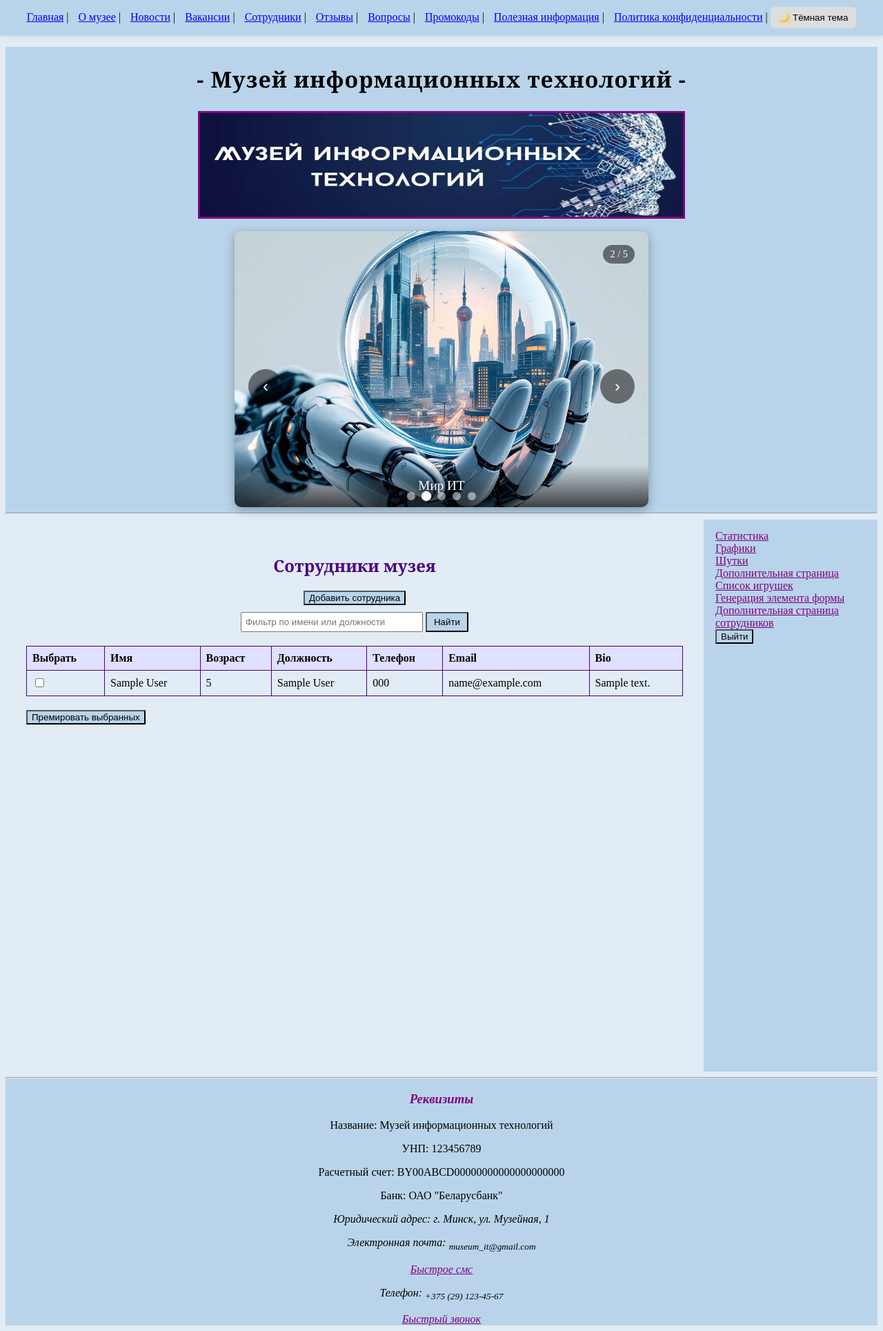
After one commit to nastyakashko1509/WebApp_VirtualMuseumIt, a Django app: page /employee_task3/ in a window 1280 px wide. The commit adds this page. Shown: the whole page at 69% size. Run offline with Django 5.2, Linux system fonts and the light colour scheme; a user stored in the database is signed in; tables that the repository leaves empty hold one stand-in row (values such as "Sample post").

Commit message:
Some changes in form generation, an additional employee page and various actions with it have been created

```diff
--- a/museum/urls.py
+++ b/museum/urls.py
@@ -24,6 +24,8 @@ urlpatterns = [
     path('additional_page/', additional_page_view, name='additional_page'),
     path('toys/', toys_view, name='toys'),
     path('checkboxes/', checkbox_generator, name='checkbox_generator'),
+    path('employee_task3/', employee_task3, name='employee_task3'),
+    path('api/employees/', employees_api, name='employees_api'),
 
     # Страница с общедоступной информацией
     path('museum_info/', museum_info, name='museum_info'),
--- a/museum_base/templates/base.html
+++ b/museum_base/templates/base.html
@@ -89,6 +89,7 @@
             <a href="{% url 'additional_page' %}" target="_blank">Дополнительная страница</a><br>
             <a href="{% url 'toys' %}" target="_blank">Список игрушек</a><br>
             <a href="{% url 'checkbox_generator' %}" target="_blank">Генерация элемента формы</a><br>
+            <a href="{% url 'employee_task3' %}" target="_blank">Дополнительная страница сотрудников</a><br>
             <form method="post" action="{% url 'logout' %}">
                     {% csrf_token %}
                     <button type="submit">Выйти</button>
--- /dev/null
+++ b/museum_base/templates/employee_task3.html
@@ -0,0 +1,97 @@
+{% extends "base.html" %}
+{% load static %}
+
+{% block title %}Сотрудники музея{% endblock %}
+
+{% block content %}
+<h2 class="employees-title">Сотрудники музея</h2>
+
+<div class="employees-controls">
+    <button id="addEmployeeBtn">Добавить сотрудника</button>
+</div>
+
+<div id="addEmployeeFormWrapper" class="add-employee-form-wrapper" style="display:none;">
+    <form id="addEmployeeForm">
+        <label>ФИО:
+            <input type="text" id="empFullName" required>
+        </label>
+        <label>Фото (URL):
+            <input type="text" id="empPhotoUrl" required>
+        </label>
+        <label>Описание работы:
+            <textarea id="empWorkDesc" required></textarea>
+        </label>
+        <label>Телефон:
+            <input type="text" id="empPhone" required>
+        </label>
+        <label>Почта:
+            <input type="email" id="empEmail" required>
+        </label>
+        <button type="button" id="submitEmployeeBtn">Добавить в таблицу</button>
+        <div id="validationResult"></div>
+    </form>
+</div>
+
+<div class="employees-filter">
+    <input type="text" id="searchInput" placeholder="Фильтр по имени или должности">
+    <button id="filterBtn">Найти</button>
+</div>
+
+<div class="preloader" id="preloader" style="display:none;">
+    <div class="circle circle1"></div>
+    <div class="circle circle2"></div>
+    <div class="circle circle3"></div>
+</div>
+
+<table id="employeesTable">
+    <thead>
+        <tr>
+            <th>Выбрать</th>
+            <th data-sort="full_name">Имя</th>
+            <th data-sort="age">Возраст</th>
+            <th data-sort="position">Должность</th>
+            <th>Телефон</th>
+            <th>Email</th>
+            <th>Bio</th>
+        </tr>
+    </thead>
+    <tbody></tbody>
+</table>
+
+<button id="awardBtn">Премировать выбранных</button>
+<div id="awardResult"></div>
+<div id="selectedDetails"></div>
+
+<style>
+    .employees-title { text-align:center; color:#4b0082; margin-bottom:20px; font-family: Georgia, serif; }
+    .employees-controls { text-align:center; margin-bottom: 10px; }
+    .add-employee-form-wrapper { border: 2px solid #4b0082; padding: 15px; margin: 10px auto 20px auto; border-radius: 10px; max-width: 600px; }
+    .add-employee-form-wrapper label { display:block; margin-bottom: 10px; }
+    .add-employee-form-wrapper input, .add-employee-form-wrapper textarea { width:100%; padding:5px; margin-top:3px; }
+    .invalid { border-color:red; background-color:#ffc0cb; }
+    #validationResult { margin-top:10px; font-weight:bold; color:red; }
+
+    .employees-filter { text-align:center; margin-bottom: 20px; }
+    #searchInput { padding:5px; width:250px; }
+    #filterBtn { padding:5px 10px; }
+
+    table { width: 100%; border-collapse: collapse; margin-bottom: 20px; }
+    th, td { border: 1px solid #4b0082; padding: 8px; text-align: left; }
+    th { cursor: pointer; background-color: #e0e0ff; }
+    th.sorted-asc::after { content: " ↑"; }
+    th.sorted-desc::after { content: " ↓"; }
+    .employee-row:hover { background-color: #f0f0ff; cursor: pointer; }
+
+    .preloader { width: 80px; height: 80px; margin:20px auto; position: relative; }
+    .preloader .circle { border-radius:50%; position:absolute; top:50%; left:50%; transform:translate(-50%, -50%); }
+    .preloader .circle1 { width:80px; height:80px; border:4px solid transparent; border-top-color: purple; border-right-color: purple; animation: rotateClockwise 2s linear infinite; }
+    .preloader .circle2 { width:55px; height:55px; border:4px solid transparent; border-top-color: orange; border-right-color: orange; animation: rotateCounter 3s linear infinite; }
+    .preloader .circle3 { width:30px; height:30px; border:4px solid transparent; border-top-color: greenyellow; border-right-color: greenyellow; animation: rotateClockwise 1.5s linear infinite; }
+    @keyframes rotateClockwise {0% { transform: translate(-50%, -50%) rotate(0deg);} 100% { transform: translate(-50%, -50%) rotate(360deg); }}
+    @keyframes rotateCounter {0% { transform: translate(-50%, -50%) rotate(0deg);} 100% { transform: translate(-50%, -50%) rotate(-360deg); }}
+
+    .invalid { border: 2px solid red !important; background-color: pink !important; }
+</style>
+
+<script src="{% static 'js/employees.js' %}"></script>
+{% endblock %}
--- a/museum_base/views.py
+++ b/museum_base/views.py
@@ -1,7 +1,13 @@
 from museum_parts.models import Tour, Hall, Exhibition, Exposition, PartnerCompanies
+from django.db.models import ExpressionWrapper, IntegerField
 from django.contrib.auth.decorators import login_required
+from django.db.models.functions import ExtractYear
+from museum_users.models import Employee
 from museum_information.models import *
+from django.http import JsonResponse
 from django.shortcuts import render
+from datetime import date
+import time
 
 
 def home(request):
@@ -15,6 +21,54 @@ def toys_view(request):
 
 def checkbox_generator(request):
     return render(request, 'checkbox_generator.html')
+
+
+@login_required
+def employee_task3(request):
+
+    employees = Employee.objects.all()
+
+    search_age = request.GET.get('age')
+    sort_by = request.GET.get('sort')
+    current_year = date.today().year
+
+    employees = employees.annotate(
+        birth_year=ExtractYear('date_of_birth'),
+        age=ExpressionWrapper(
+            current_year - ExtractYear('date_of_birth'),
+            output_field=IntegerField()
+        )
+    )
+
+    if search_age:
+        try:
+            search_age = int(search_age)
+            employees = employees.filter(age=search_age)
+        except ValueError: ...
+
+    if sort_by == 'name':
+        employees = employees.order_by('full_name')
+    elif sort_by == 'age':
+        employees = employees.order_by('age')
+
+    return render(request, 'employee_task3.html', {'employees': employees})
+
+
+def employees_api(request):
+    time.sleep(3)
+
+    employees = Employee.objects.select_related('position').all()
+    data = []
+    for emp in employees:
+        data.append({
+            'full_name': emp.full_name,
+            'age': emp.age(),
+            'position': emp.position.title if emp.position else '',
+            'phone': emp.phone,
+            'email': emp.email,
+            'bio': emp.bio,
+        })
+    return JsonResponse(data, safe=False)
 
 
 def museum_info(request):
--- a/static/js/checkbox_generator.js
+++ b/static/js/checkbox_generator.js
@@ -10,7 +10,7 @@ document.addEventListener('DOMContentLoaded', () => {
     trigger.addEventListener('change', () => {
         if (trigger.checked) {
             const newBoxData = {
-                name: 'checkbox_' + Date.now(),
+                name: 'checkbox_' + Date.now(), // + текущее время в мс
                 value: 'yes',
                 checked: false,
                 required: false,
--- /dev/null
+++ b/static/js/employees.js
@@ -0,0 +1,193 @@
+document.addEventListener('DOMContentLoaded', () => {
+    const tableBody = document.querySelector('#employeesTable tbody');
+    const preloader = document.getElementById('preloader');
+    const filterInput = document.getElementById('searchInput');
+    const filterBtn = document.getElementById('filterBtn');
+    const awardBtn = document.getElementById('awardBtn');
+    const awardResult = document.getElementById('awardResult');
+    const selectedDetails = document.getElementById('selectedDetails');
+
+    const addEmployeeBtn = document.getElementById('addEmployeeBtn');
+    const addEmployeeFormWrapper = document.getElementById('addEmployeeFormWrapper');
+    const addEmployeeForm = document.getElementById('addEmployeeForm');
+    const submitEmployeeBtn = document.getElementById('submitEmployeeBtn');
+    const validationResult = document.getElementById('validationResult');
+
+    const empFullName = document.getElementById('empFullName');
+    const empPhotoUrl = document.getElementById('empPhotoUrl');
+    const empWorkDesc = document.getElementById('empWorkDesc');
+    const empPhone = document.getElementById('empPhone');
+    const empEmail = document.getElementById('empEmail');
+
+    let employees = [];
+    let sortField = '';
+    let sortAsc = true;
+
+    // Показать преоладер и имитация задержки загрузки
+    preloader.style.display = 'block';
+    setTimeout(() => {
+        fetch('/api/employees/')
+            .then(res => res.json())
+            .then(data => {
+                employees = data;
+                preloader.style.display = 'none';
+                renderTable(employees);
+            });
+    }, 3000); // 3 секунды задержки
+
+    function renderTable(data) {
+        tableBody.innerHTML = '';
+        data.forEach((emp, index) => {
+            const tr = document.createElement('tr');
+            tr.classList.add('employee-row');
+
+            const tdCheck = document.createElement('td');
+            const cb = document.createElement('input');
+            cb.type = 'checkbox';
+            tdCheck.appendChild(cb);
+            tr.appendChild(tdCheck);
+
+            tr.appendChild(td('full_name', emp.full_name));
+            tr.appendChild(td('age', emp.age));
+            tr.appendChild(td('position', emp.position));
+            tr.appendChild(td('phone', emp.phone));
+            tr.appendChild(td('email', emp.email));
+            tr.appendChild(td('bio', emp.bio || emp.work_description || ''));
+
+            tr.addEventListener('click', (e) => {
+                if (e.target.type !== 'checkbox') {
+                    selectedDetails.innerHTML = `<p>Выбрано: ${emp.full_name}, возраст: ${emp.age}, должность: ${emp.position}</p>`;
+                }
+            });
+
+            tableBody.appendChild(tr);
+        });
+    }
+
+    function td(key, value) {
+        const tdEl = document.createElement('td');
+        tdEl.textContent = value;
+        return tdEl;
+    }
+
+    // Сортировка по столбцам
+    document.querySelectorAll('#employeesTable th[data-sort]').forEach(th => {
+        th.addEventListener('click', () => {
+            const field = th.dataset.sort;
+            sortAsc = (sortField === field) ? !sortAsc : true;
+            sortField = field;
+
+            employees.sort((a,b) => {
+                if(a[field] < b[field]) return sortAsc ? -1 : 1;
+                if(a[field] > b[field]) return sortAsc ? 1 : -1;
+                return 0;
+            });
+
+            document.querySelectorAll('#employeesTable th').forEach(thEl => thEl.classList.remove('sorted-asc', 'sorted-desc'));
+            th.classList.add(sortAsc ? 'sorted-asc' : 'sorted-desc');
+
+            renderTable(employees);
+        });
+    });
+
+    // Фильтр
+    filterBtn.addEventListener('click', () => {
+        const term = filterInput.value.toLowerCase();
+        const filtered = employees.filter(emp =>
+            emp.full_name.toLowerCase().includes(term) || (emp.position && emp.position.toLowerCase().includes(term))
+        );
+        renderTable(filtered);
+    });
+
+    // Премирование выбранных
+    awardBtn.addEventListener('click', () => {
+        const awarded = [];
+        tableBody.querySelectorAll('tr').forEach((tr, idx) => {
+            const cb = tr.querySelector('input[type="checkbox"]');
+            if(cb.checked) awarded.push(employees[idx].full_name);
+        });
+        awardResult.textContent = awarded.length ? `Премируются: ${awarded.join(', ')}` : 'Не выбрано ни одного сотрудника.';
+    });
+
+    // Показ/скрытие формы добавления сотрудника
+    addEmployeeBtn.addEventListener('click', () => {
+        addEmployeeFormWrapper.style.display = addEmployeeFormWrapper.style.display === 'none' ? 'block' : 'none';
+    });
+
+    // Валидация URL
+    function validateURL(url) {
+        return /^(https?:\/\/).*(\.php|\.html)$/.test(url);
+    }
+
+    // Валидация телефона
+    function validatePhone(phone) {
+        const patterns = [
+            /^8029\d{7}$/,
+            /^8 ?\((25|29|33|44)\) ?\d{7}$/,
+            /^\+375 ?\((25|29|33|44)\) ?\d{3}-?\d{2}-?\d{2}$/
+        ];
+        return patterns.some(p => p.test(phone.replace(/\s+/g,'')));
+    }
+
+    // Проверка всех полей на заполненность
+    function checkAllFieldsFilled() {
+        return empFullName.value.trim() !== '' &&
+               empPhotoUrl.value.trim() !== '' &&
+               empWorkDesc.value.trim() !== '' &&
+               empPhone.value.trim() !== '' &&
+               empEmail.value.trim() !== '';
+    }
+
+    // Включение/отключение кнопки добавления
+    function updateSubmitButtonState() {
+        submitEmployeeBtn.disabled = !checkAllFieldsFilled();
+    }
+
+    [empFullName, empPhotoUrl, empWorkDesc, empPhone, empEmail].forEach(input => {
+        input.addEventListener('input', updateSubmitButtonState);
+    });
+
+    updateSubmitButtonState(); // инициализация состояния кнопки
+
+    // Добавление сотрудника
+    submitEmployeeBtn.addEventListener('click', () => {
+        let valid = true;
+        validationResult.textContent = '';
+
+        // Сброс визуальных ошибок
+        [empPhotoUrl, empPhone].forEach(el => el.classList.remove('invalid'));
+
+        if(!validateURL(empPhotoUrl.value)) {
+            empPhotoUrl.classList.add('invalid');
+            validationResult.textContent += 'Неверный URL. ';
+            valid = false;
+        }
+
+        if(!validatePhone(empPhone.value)) {
+            empPhone.classList.add('invalid');
+            validationResult.textContent += 'Неверный номер телефона. ';
+            valid = false;
+        }
+
+        if(!valid) return;
+
+        const newEmployee = {
+            full_name: empFullName.value,
+            photo: empPhotoUrl.value,
+            work_description: empWorkDesc.value,
+            phone: empPhone.value,
+            email: empEmail.value,
+            age: '—',
+            position: '—',
+            bio: empWorkDesc.value
+        };
+
+        employees.push(newEmployee);
+        renderTable(employees);
+
+        // Очистка формы
+        addEmployeeForm.reset();
+        validationResult.textContent = 'Сотрудник добавлен!';
+        updateSubmitButtonState(); // отключаем кнопку после добавления
+    });
+});
```
Also changed, not shown: museum_users/models.py (+5 -11 lines).
